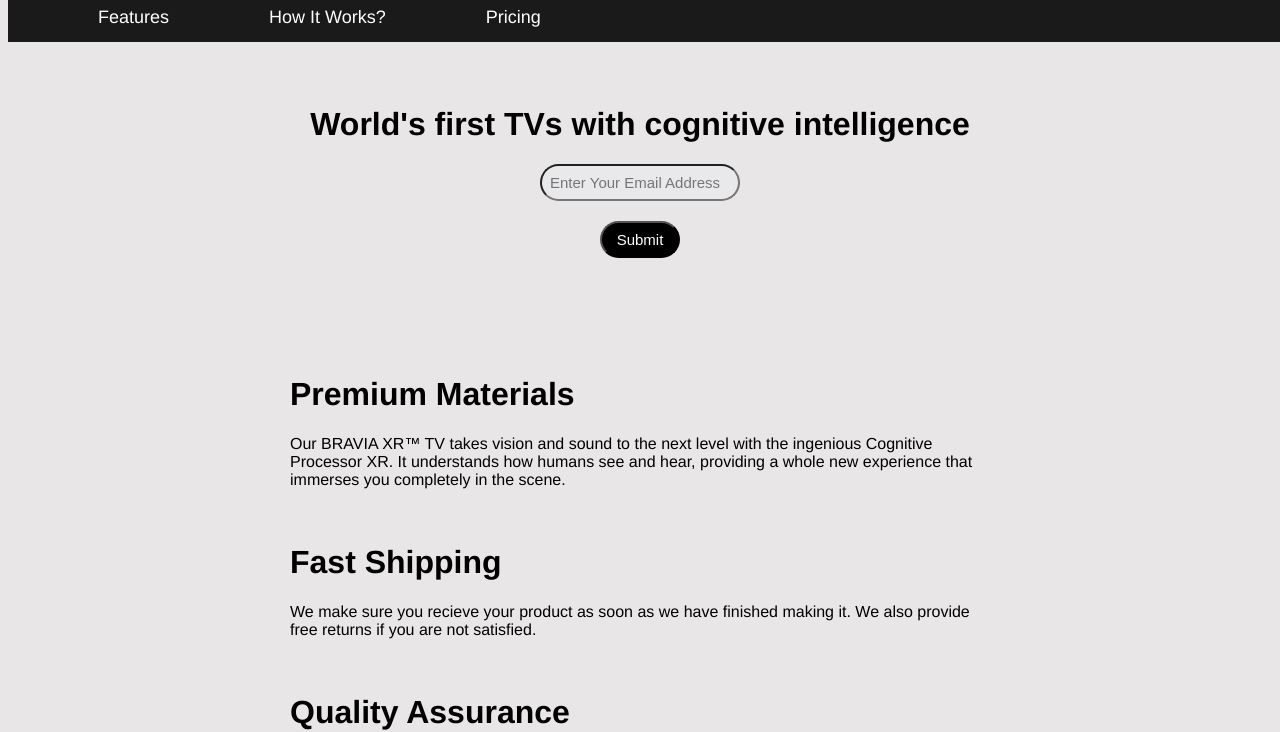
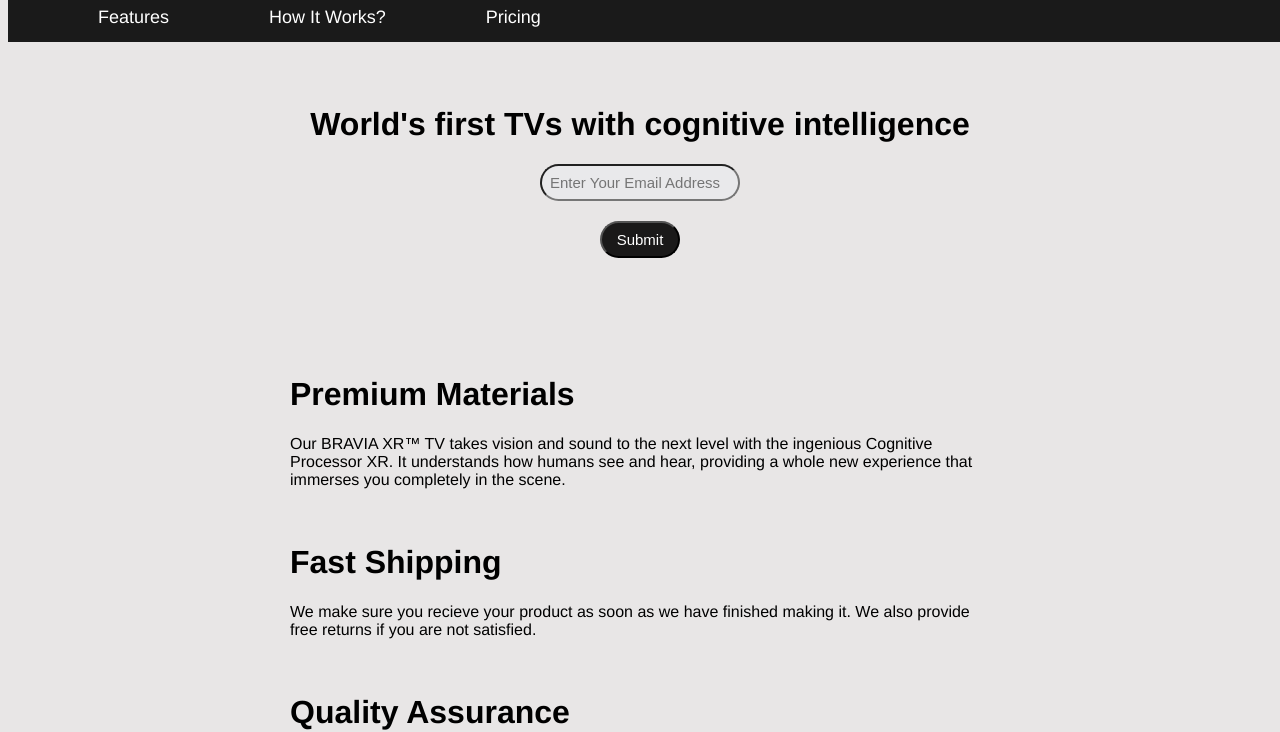
Before and after one commit to Istiak92/Landing-Page, a plain HTML site: page index.html in a window 1280 px wide. Shown: the part 70-802 px from the top of the page. Drawn offline with Linux system fonts and the light colour scheme.

Commit message:
Updated some codes

```diff
--- a/styles.css
+++ b/styles.css
@@ -70,7 +70,7 @@ div.nav-bar {
   padding: 8px;
   width: 80px;
   border-radius: 20px;
-  background-color: #000000;
+  background-color: #1a1919;
   margin-top: 20px;
   color: white;
   font-size: 15px;
```
